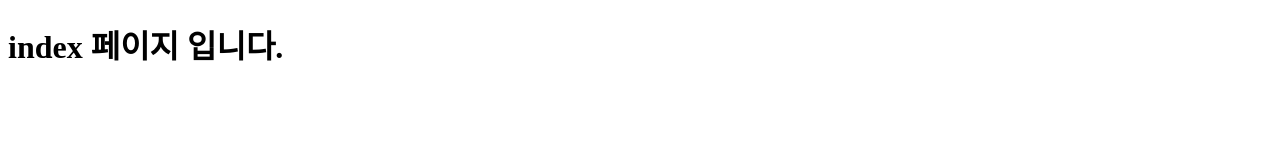
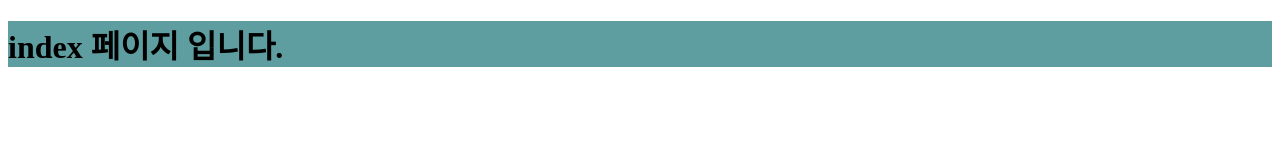
Before and after one commit to LEESEUNGJUNE1/html2, a plain HTML site: page index.html in a window 1280 px wide. Drawn offline with Linux system fonts and the light colour scheme.

Commit message:
backgroundcolor added

```diff
--- a/index.html
+++ b/index.html
@@ -5,6 +5,11 @@
     <meta http-equiv="X-UA-Compatible" content="IE=edge">
     <meta name="viewport" content="width=device-width, initial-scale=1.0">
     <title>index.html</title>
+    <style>
+        h1{
+            background-color: cadetblue;
+        }
+    </style>
 </head>
 <body>
     <h1>index 페이지 입니다.</h1>
```
